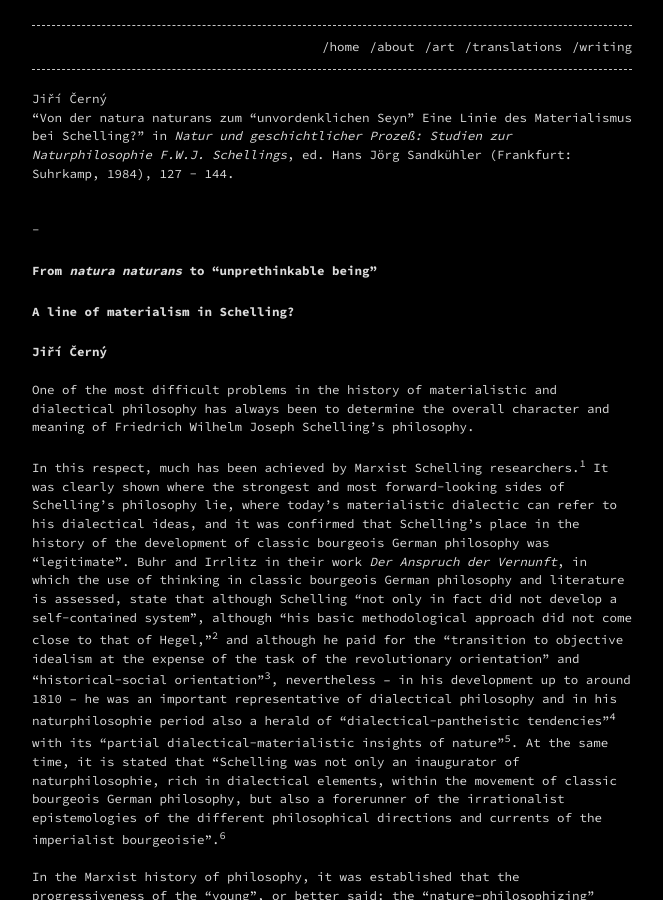
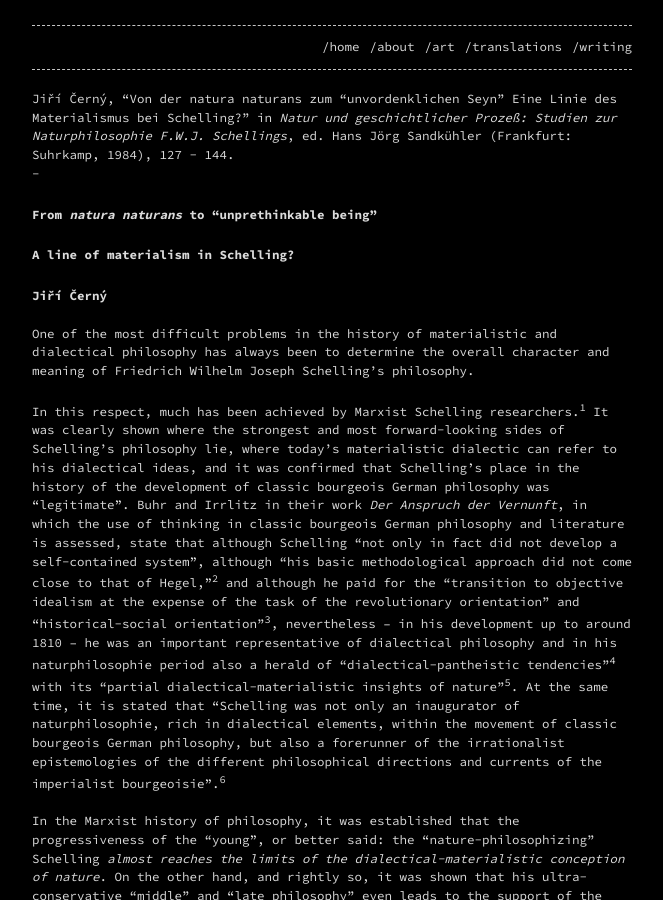
Before and after one commit to t11systems/t11systems.github.io, a Jekyll site: the page built from _posts/2020-07-17-translation-001.markdown, in a window 1280 px wide and 900 px high. Shown: the whole window, without its empty margins (308-971 px from the left). Built offline with Jekyll 4.4.1, drawn with Linux system fonts in a browser that asks for light colours; part of the change alters nothing that is shown.

Commit message:
Update 2020-07-17-translation-001.markdown

```diff
--- a/_posts/2020-07-17-translation-001.markdown
+++ b/_posts/2020-07-17-translation-001.markdown
@@ -1,13 +1,12 @@
 ---
 layout: post
-title:  "Translation - Jiří Černý - Von der natura naturans zum 'unvordenklichen Seyn' A line of materialism in Schelling?"
+title:  "Translation - Jiří Černý - Von der natura naturans zum 'unvordenklichen Seyn' Eine Linie des Materialismus bei Schelling?"
 date:   2020-08-01 14:30:00 +0100
 categories: translations
 ---
-Jiří Černý
 
-"Von der natura naturans zum “unvordenklichen Seyn” Eine Linie des Materialismus bei Schelling?" in *Natur und geschichtlicher Prozeß: Studien zur Naturphilosophie F.W.J. Schellings*, ed. Hans Jörg Sandkühler (Frankfurt: Suhrkamp, 1984), 127 - 144.
-<br>
+Jiří Černý, "Von der natura naturans zum “unvordenklichen Seyn” Eine Linie des Materialismus bei Schelling?" in *Natur und geschichtlicher Prozeß: Studien zur Naturphilosophie F.W.J. Schellings*, ed. Hans Jörg Sandkühler (Frankfurt: Suhrkamp, 1984), 127 - 144.<br>
+
 -
 
 # From *natura naturans* to "unprethinkable being"
```
